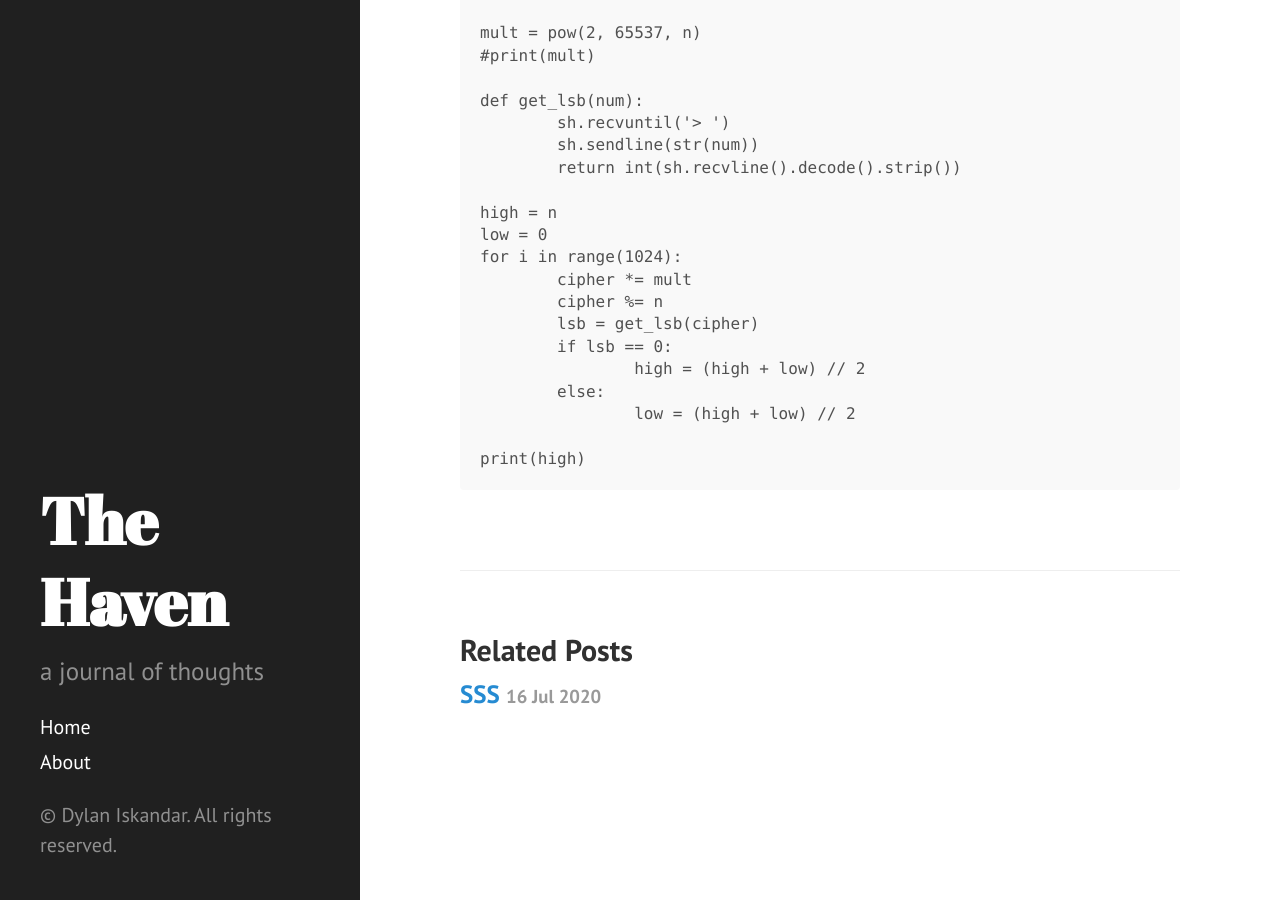
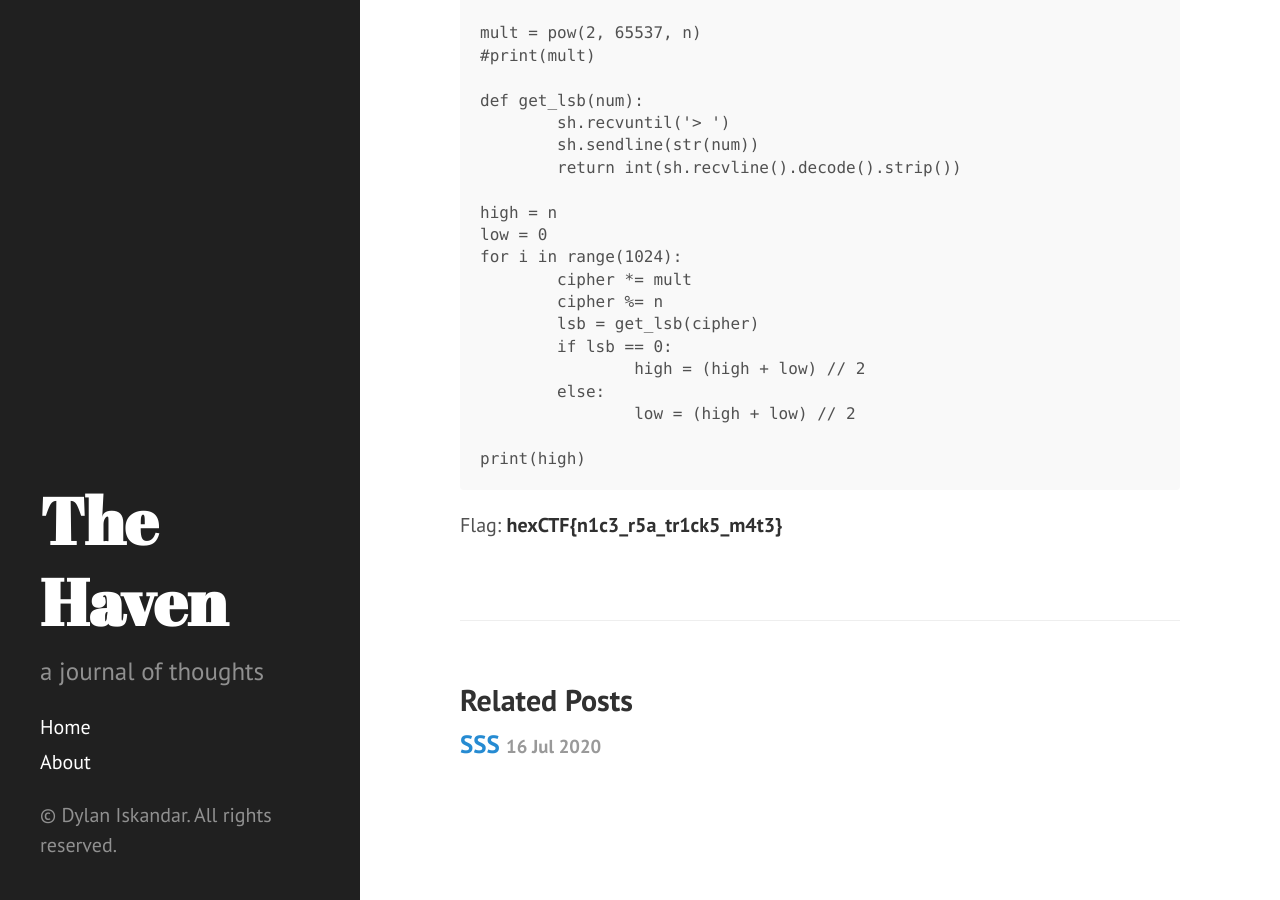
Before and after one commit to mayuridev/myblog, a Jekyll site: the page built from _posts/2020-07-17-Really Smart Acronym.md, in a window 1280 px wide and 900 px high, scrolled down 1112 px. Built offline with Jekyll 4.4.1, drawn with Linux system fonts in a browser that asks for light colours; our own code applies the rules of GitHub Pages for plain Markdown files; Markdown is read by kramdown in place of the engine named in the settings.

Commit message:
added flag

````diff
--- a/_posts/2020-07-17-Really Smart Acronym.md
+++ b/_posts/2020-07-17-Really Smart Acronym.md
@@ -58,3 +58,7 @@ for i in range(1024):
 
 print(high)
 ```
+
+
+
+Flag: **hexCTF{n1c3_r5a_tr1ck5_m4t3}**
````
